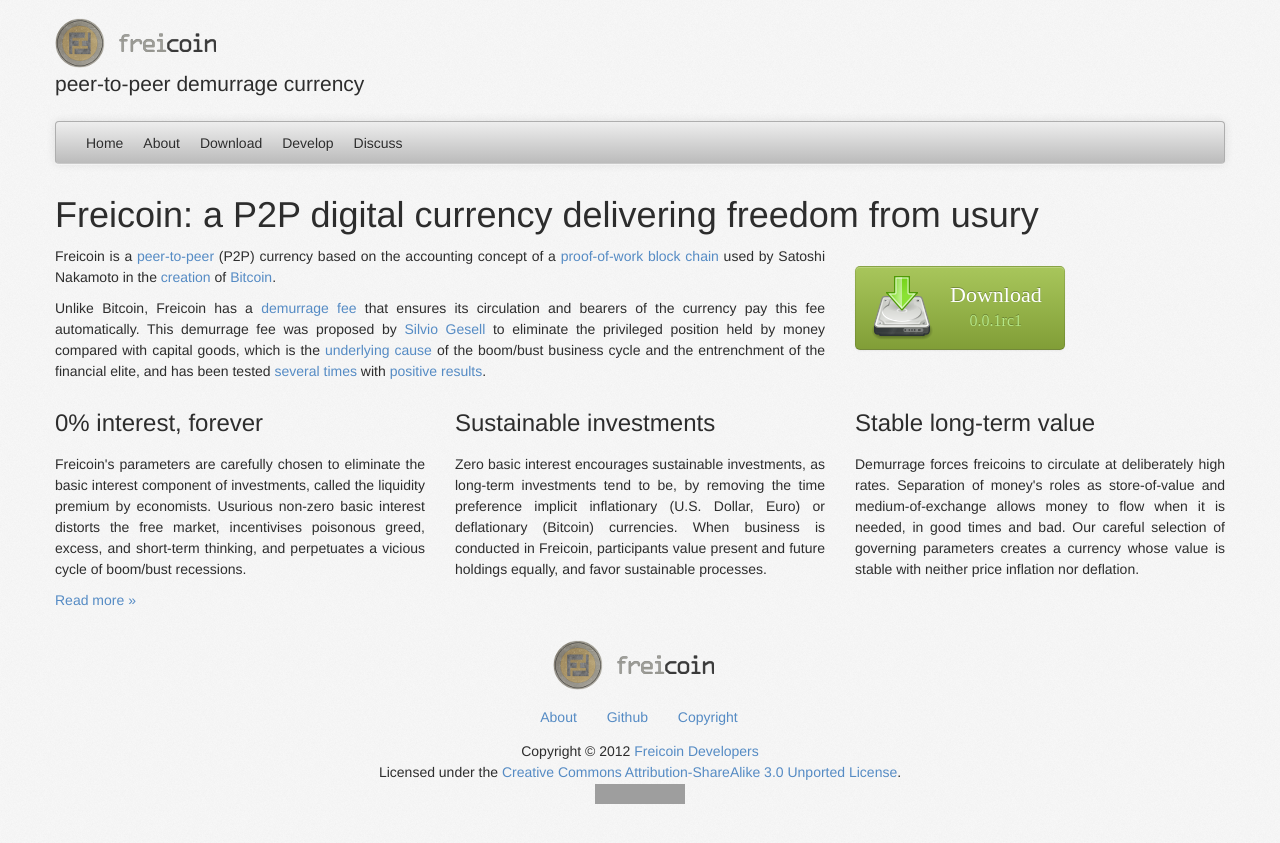
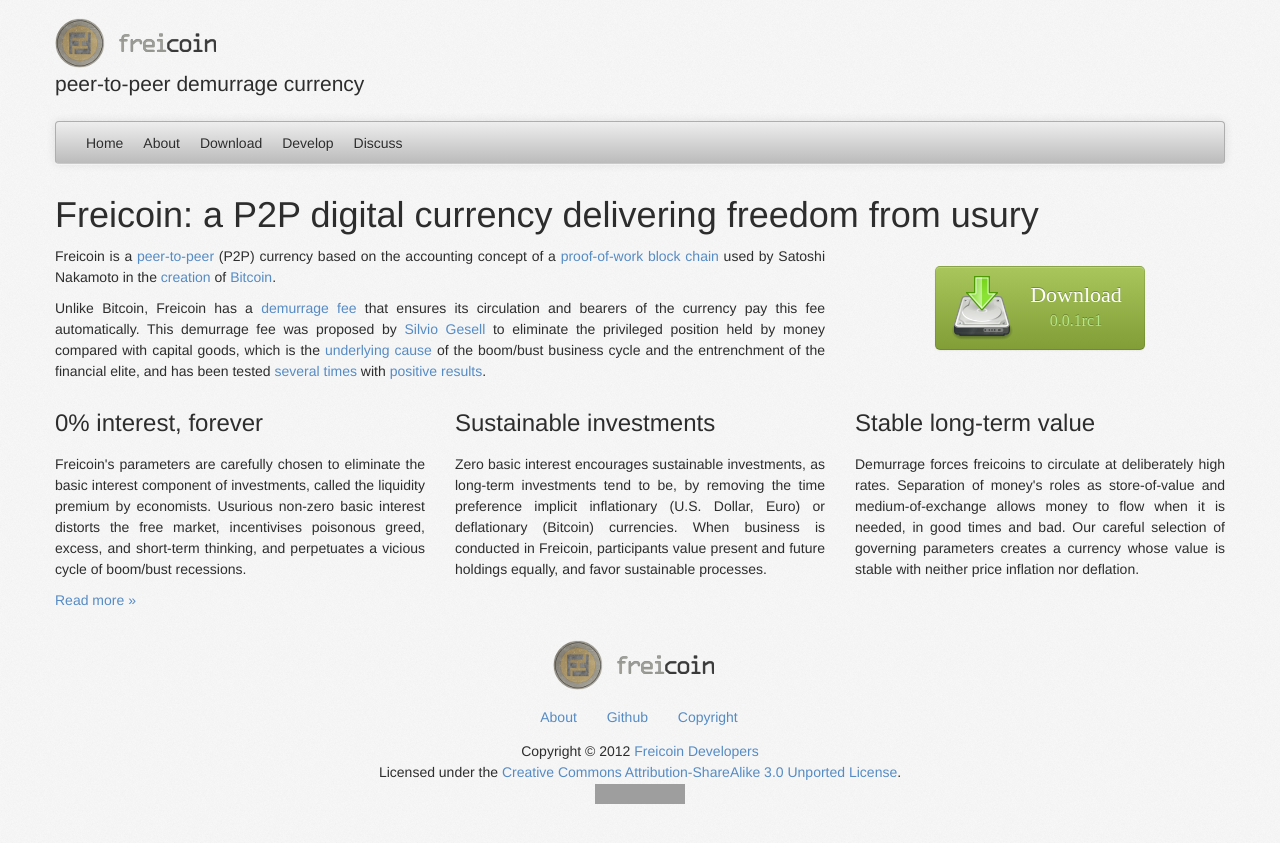
Before and after one commit to freicoin/freico.in, a Jekyll site: the page built from index.html, in a window 1280 px wide. Shown: the top 843 px of the page. Built offline with Jekyll 4.4.1, drawn with Linux system fonts in a browser that asks for light colours; nearby versions of some CDN libraries; some web fonts are replaced; comment, search, counter and statistics services are not loaded; grey boxes are pictures that could not be loaded.

Commit message:
Center Download image on main page

```diff
--- a/index.html
+++ b/index.html
@@ -12,8 +12,8 @@
     <p>Unlike Bitcoin, Freicoin has a <a href="http://en.wikipedia.org/wiki/Demurrage_%28currency%29">demurrage fee</a> that ensures its circulation and bearers of the currency pay this fee automatically. This demurrage fee was proposed by <a href="http://en.wikipedia.org/wiki/Silvio_Gesell">Silvio Gesell</a> to eliminate the privileged position held by money compared with capital goods, which is the <a href="http://archive.org/details/TheNaturalEconomicOrder">underlying cause</a> of the boom/bust business cycle and the entrenchment of the financial elite, and has been tested <a href="http://en.wikipedia.org/wiki/Chiemgauer">several times</a> with <a href="http://en.wikipedia.org/wiki/Worgl_Experiment#The_W.C3.B6rgl_Experiment">positive results</a>.</p>
   </div>
 
-  <div class="span4" style="text-align:center;">
-    <p style="margin-top:20px;"><a class="btn btn-success btn-large" href="/download/"><span class="download-content" style=""><span class="download-title">Download</span><span class="download-version">{{ site.freicoind.version }}</span></span></a></p>
+  <div class="span4">
+    <p style="margin-top:20px;text-align:center;"><a class="btn btn-success btn-large" href="/download/"><span class="download-content" style=""><span class="download-title">Download</span><span class="download-version">{{ site.freicoind.version }}</span></span></a></p>
   </div>
 </div>
 
```
